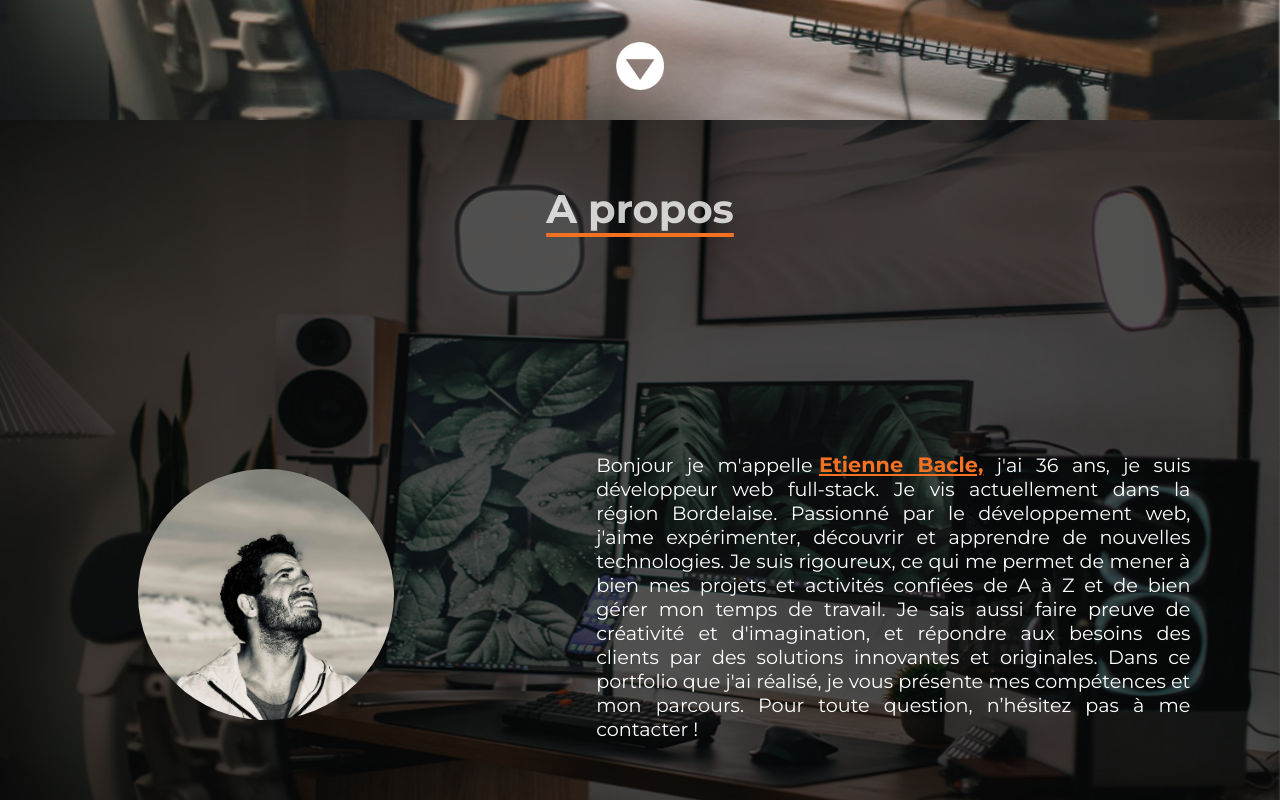
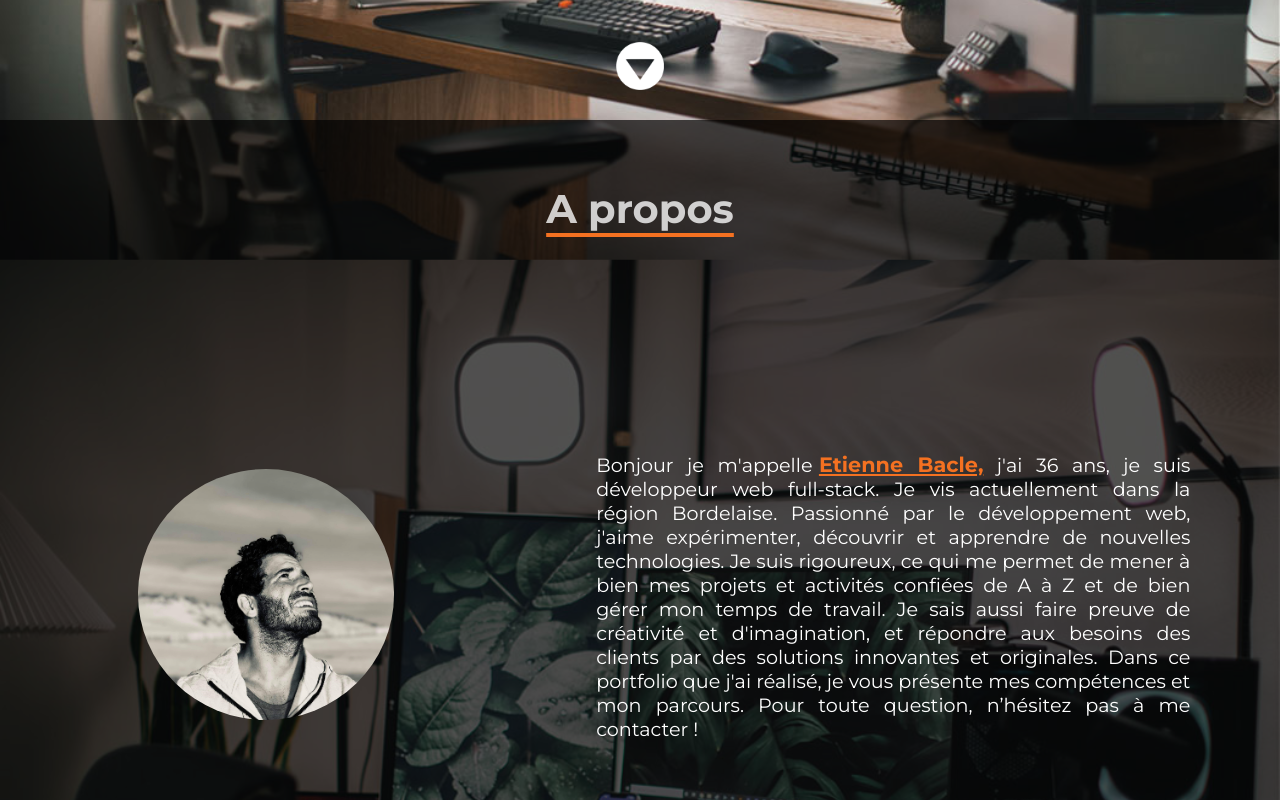
Before and after one commit to EtienneApi/Portfolio-d-ploy-, a React (Vite) app: page / in a window 1280 px wide. Shown: the part 680-1480 px from the top of the page. Built offline with nearby package versions, Linux system fonts and the light colour scheme; no server answers.

Commit message:
Gsap fix background unwrapping

```diff
--- a/src/pages/Home.jsx
+++ b/src/pages/Home.jsx
@@ -82,34 +82,16 @@ export default function Home() {
         delay: 0.5,
       });
   };
-  const slideInLeft = (elem, delay, duration) => {
+  const slideAppear = (elem, delay, duration) => {
     gsap.fromTo(
       elem,
       {
-        opacity: 1,
-        x: -10000,
+        opacity: 0,
       },
       {
-        x: 0,
-        delay: delay || 0.15,
-        duration: duration || 1.5,
-        scrollTrigger: {
-          trigger: elem,
-        },
-      }
-    );
-  };
-  const slideInRight = (elem, delay, duration) => {
-    gsap.fromTo(
-      elem,
-      {
         opacity: 1,
-        x: 10000,
-      },
-      {
-        x: 0,
-        delay: delay || 0.15,
-        duration: duration || 1.5,
+        delay: delay || 0.6,
+        duration: duration || 1.8,
         scrollTrigger: {
           trigger: elem,
         },
@@ -117,24 +99,25 @@ export default function Home() {
     );
   };
 
+
   useEffect(() => {
     onLoad();
   }, []);
 
   useEffect(() => {
-    slideInLeft("#apropos-container");
+    slideAppear("#apropos-container");
   }, []);
 
   useEffect(() => {
-    slideInRight(".parcours-container");
+    slideAppear(".parcours-container");
   }, []);
 
   useEffect(() => {
-    slideInLeft(".competences-container");
+    slideAppear(".competences-container");
   }, []);
 
   useEffect(() => {
-    slideInRight(".contact-container");
+    slideAppear(".contact-container");
   }, []);
 
   return (
--- a/src/style/Home.css
+++ b/src/style/Home.css
@@ -5,11 +5,11 @@
 }
 body {
   margin: 0;
-  background: url(../assets/Images/background.jpg)20% fixed no-repeat;
-  background-size: 100vw 100vh;
   overflow-x: hidden;
-  width: 100vw;
-  height: 100vh;
+}
+.all-container{
+  background: url(../assets/Images/background.jpg) 20% fixed;
+  background-size: cover;
 }
 body::-webkit-scrollbar-thumb {
   background-color: #f47121;
@@ -19,12 +19,12 @@ body::-webkit-scrollbar {
   width: 10px;
 }
 @media screen and (max-width: 768px) {
- body {
-  background-size: contain cover;
-  overflow-x: hidden;
-  width: 100vw;
-  height: 00%;
- }
+  body {
+
+  }
+  body::-webkit-scrollbar {
+    display: none;
+  }
 }
 
 /********* CSS DU HEADER ****************/
```
